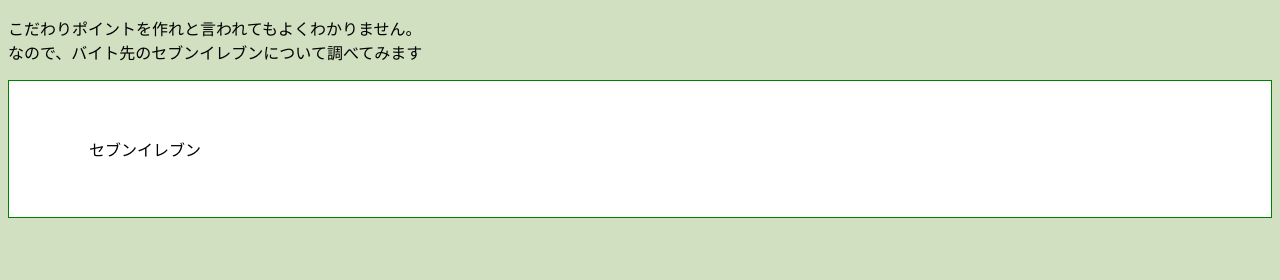
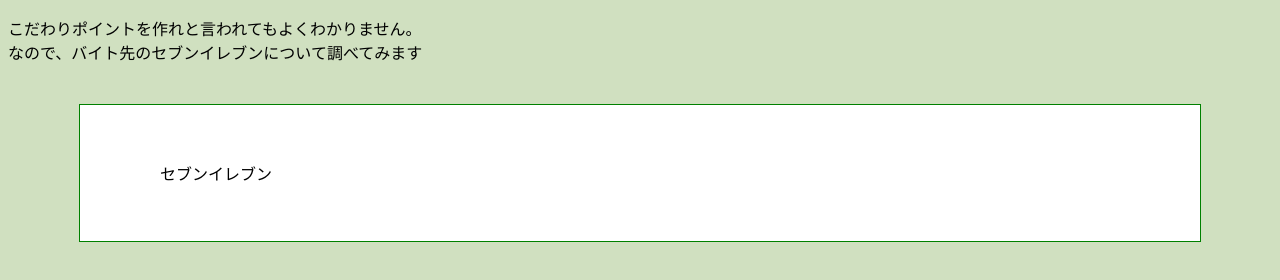
Before and after one commit to babon0425/2016web1, a plain HTML site: page index.html in a window 1280 px wide. Drawn offline with Linux system fonts and the light colour scheme.

Commit message:
Update default.css

```diff
--- a/css/default.css
+++ b/css/default.css
@@ -2,6 +2,8 @@ body{
   background-color: #D0E0C0;
 }
 #main{
+  width: 960px;
+  margin: 40px auto;
   padding: 40px 80px;
   border: green 1px solid;
   background-color: white;
```
